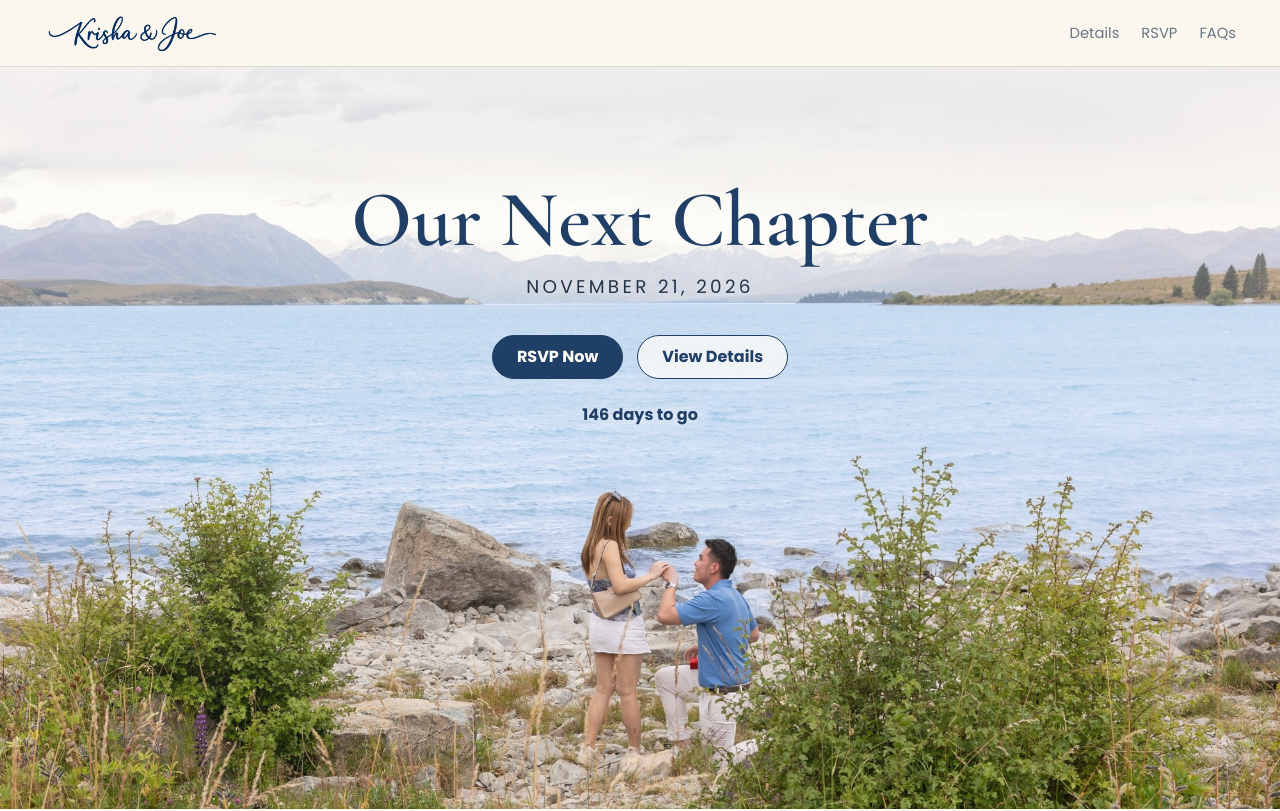
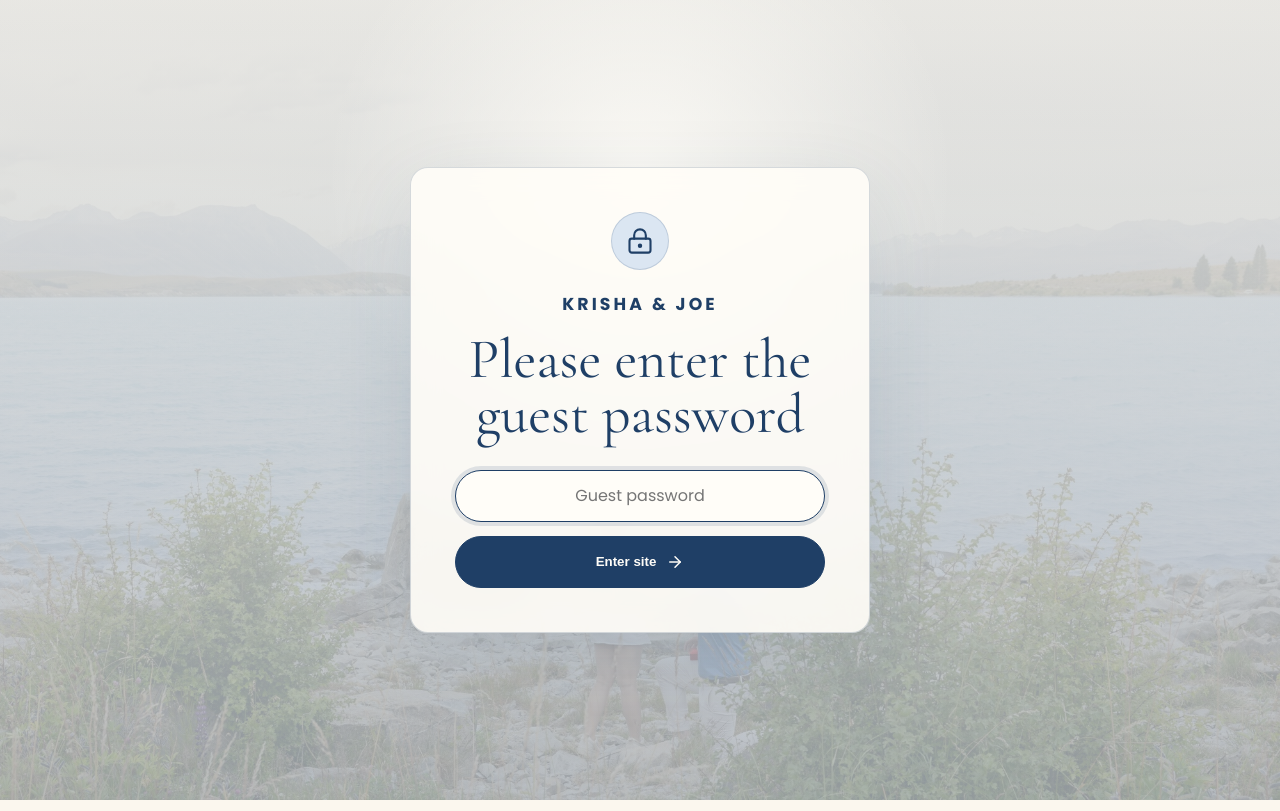
Before and after one commit to coobismo/krishaandjoe, a React (Vite) app: page / in a window 1280 px wide. Shown: the top 811 px of the page. Built offline with nearby package versions, Linux system fonts and the light colour scheme.

Commit message:
feat: add password

```diff
--- a/src/App.jsx
+++ b/src/App.jsx
@@ -1,4 +1,5 @@
 import { useState } from 'react';
+import { PasswordGate } from './components/PasswordGate.jsx';
 import { useRsvpForm } from './features/rsvp/useRsvpForm.js';
 import { useCountdown } from './hooks/useCountdown.js';
 import { DressCode } from './sections/DressCode.jsx';
@@ -33,6 +34,7 @@
   }
 
   return (
+    <PasswordGate>
       <main>
         <Navigation />
         <Hero countdownLabel={countdown.label} />
@@ -60,5 +62,6 @@
         <FaqSection />
         <Footer />
       </main>
+    </PasswordGate>
   );
 }
--- /dev/null
+++ b/src/components/PasswordGate.jsx
@@ -0,0 +1,87 @@
+import { ArrowRight, LockKeyhole } from 'lucide-react';
+import { useState } from 'react';
+
+const DEFAULT_PASSWORD = 'krishajoe2026';
+const ACCESS_STORAGE_KEY = 'krisha-joe-site-access';
+
+const getSitePassword = () => (
+  import.meta.env.VITE_SITE_PASSWORD || DEFAULT_PASSWORD
+).trim();
+
+export function PasswordGate({ children }) {
+  const sitePassword = getSitePassword();
+  const [password, setPassword] = useState('');
+  const [error, setError] = useState('');
+  const [isUnlocked, setIsUnlocked] = useState(() => {
+    if (!sitePassword) {
+      return true;
+    }
+
+    try {
+      return window.localStorage.getItem(ACCESS_STORAGE_KEY) === sitePassword;
+    } catch {
+      return false;
+    }
+  });
+
+  function unlockSite(event) {
+    event.preventDefault();
+
+    if (password.trim() !== sitePassword) {
+      setError('That password does not match. Please try again.');
+      setPassword('');
+      return;
+    }
+
+    try {
+      window.localStorage.setItem(ACCESS_STORAGE_KEY, sitePassword);
+    } catch {
+      // Private browsing can block storage; the in-memory unlock still works.
+    }
+
+    setError('');
+    setIsUnlocked(true);
+  }
+
+  if (isUnlocked) {
+    return children;
+  }
+
+  return (
+    <main className="passwordPage" aria-labelledby="password-title">
+      <section className="passwordPanel">
+        <div className="passwordIcon" aria-hidden="true">
+          <LockKeyhole size={28} strokeWidth={1.8} />
+        </div>
+        <p className="eyebrow">Krisha & Joe</p>
+        <h1 id="password-title" className="passwordTitle">
+          Please enter the guest password
+        </h1>
+        <form className="passwordForm" onSubmit={unlockSite}>
+          <label className="srOnly" htmlFor="site-password">
+            Guest password
+          </label>
+          <input
+            autoComplete="current-password"
+            autoFocus
+            className="passwordInput"
+            id="site-password"
+            onChange={(event) => setPassword(event.target.value)}
+            placeholder="Guest password"
+            type="password"
+            value={password}
+          />
+          <button className="button primary passwordButton" type="submit">
+            <span>Enter site</span>
+            <ArrowRight size={18} strokeWidth={2} />
+          </button>
+          {error ? (
+            <p className="passwordError" role="alert">
+              {error}
+            </p>
+          ) : null}
+        </form>
+      </section>
+    </main>
+  );
+}
--- a/src/styles.css
+++ b/src/styles.css
@@ -69,6 +69,104 @@
   padding-top: var(--nav-height);
 }
 
+.passwordPage {
+  position: relative;
+  min-height: 100svh;
+  display: grid;
+  place-items: center;
+  overflow: hidden;
+  padding: clamp(28px, 5vw, 56px);
+  background:
+    linear-gradient(
+      rgba(251, 247, 238, 0.9),
+      rgba(251, 247, 238, 0.74)
+    ),
+    url("/main_proposal.jpg");
+  background-position: center bottom;
+  background-repeat: no-repeat;
+  background-size: cover;
+}
+
+.passwordPage::before {
+  content: "";
+  position: absolute;
+  inset: 0;
+  background:
+    radial-gradient(circle at 50% 22%, rgba(255, 253, 248, 0.86), transparent 35%),
+    linear-gradient(rgba(31, 63, 102, 0.08), rgba(31, 63, 102, 0.28));
+  pointer-events: none;
+}
+
+.passwordPanel {
+  position: relative;
+  z-index: 1;
+  width: min(460px, 100%);
+  padding: clamp(28px, 6vw, 44px);
+  text-align: center;
+  background: rgba(255, 253, 248, 0.9);
+  border: 1px solid rgba(31, 63, 102, 0.18);
+  border-radius: var(--radius-md);
+  box-shadow: var(--shadow);
+  backdrop-filter: blur(14px);
+}
+
+.passwordIcon {
+  width: 58px;
+  height: 58px;
+  display: grid;
+  place-items: center;
+  margin: 0 auto 22px;
+  color: var(--blue);
+  background: var(--blue-soft);
+  border: 1px solid var(--line);
+  border-radius: 50%;
+}
+
+.passwordTitle {
+  margin-bottom: 28px;
+  font-size: clamp(2.35rem, 7.8vw, 3.5rem);
+  line-height: 0.98;
+}
+
+.passwordForm {
+  display: grid;
+  gap: 14px;
+}
+
+.passwordInput {
+  width: 100%;
+  min-height: 52px;
+  padding: 0 18px;
+  color: var(--ink);
+  font: inherit;
+  background: var(--white);
+  border: 1px solid var(--line);
+  border-radius: 999px;
+  outline: none;
+  text-align: center;
+  transition: border-color 160ms ease, box-shadow 160ms ease;
+}
+
+.passwordInput:focus {
+  border-color: var(--blue);
+  box-shadow: 0 0 0 4px rgba(31, 63, 102, 0.12);
+}
+
+.passwordButton {
+  min-height: 52px;
+  display: inline-flex;
+  align-items: center;
+  justify-content: center;
+  gap: 10px;
+}
+
+.passwordError {
+  margin: 0;
+  color: #9d2f2f;
+  font-size: 0.92rem;
+  font-weight: 600;
+}
+
 .nav {
   position: fixed;
   top: 0;
```
Also changed, not shown: 2 other files (tests, documents, lock files or other folders). Lines whose indentation alone changed are shown as unchanged.
